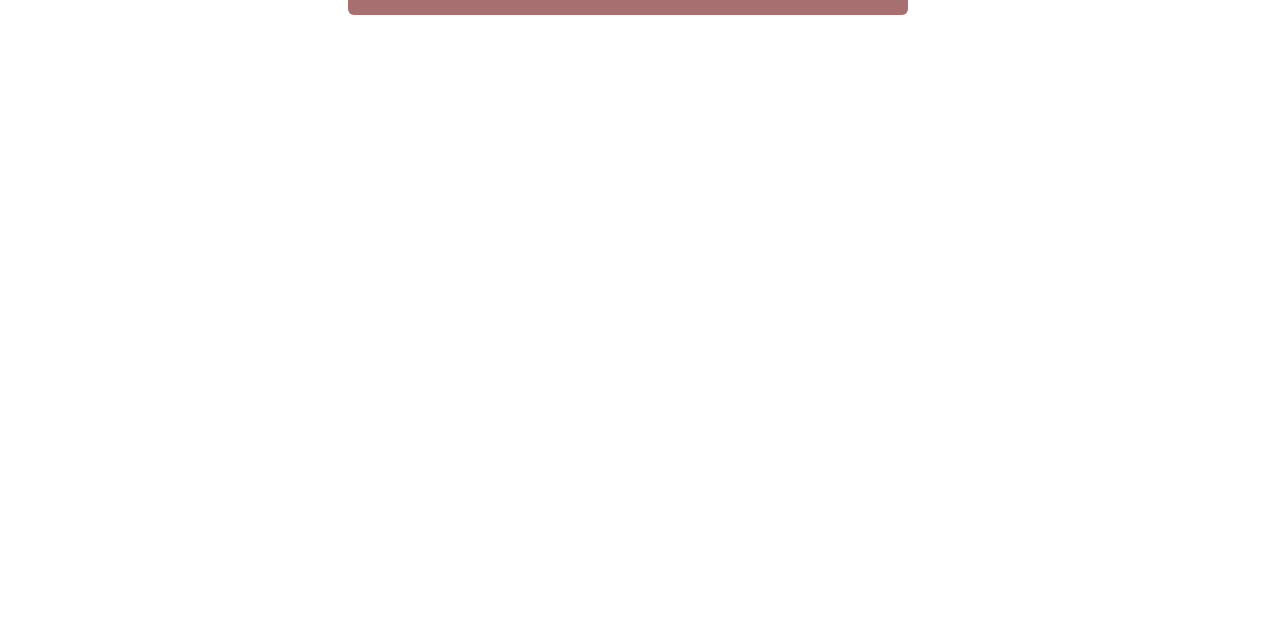
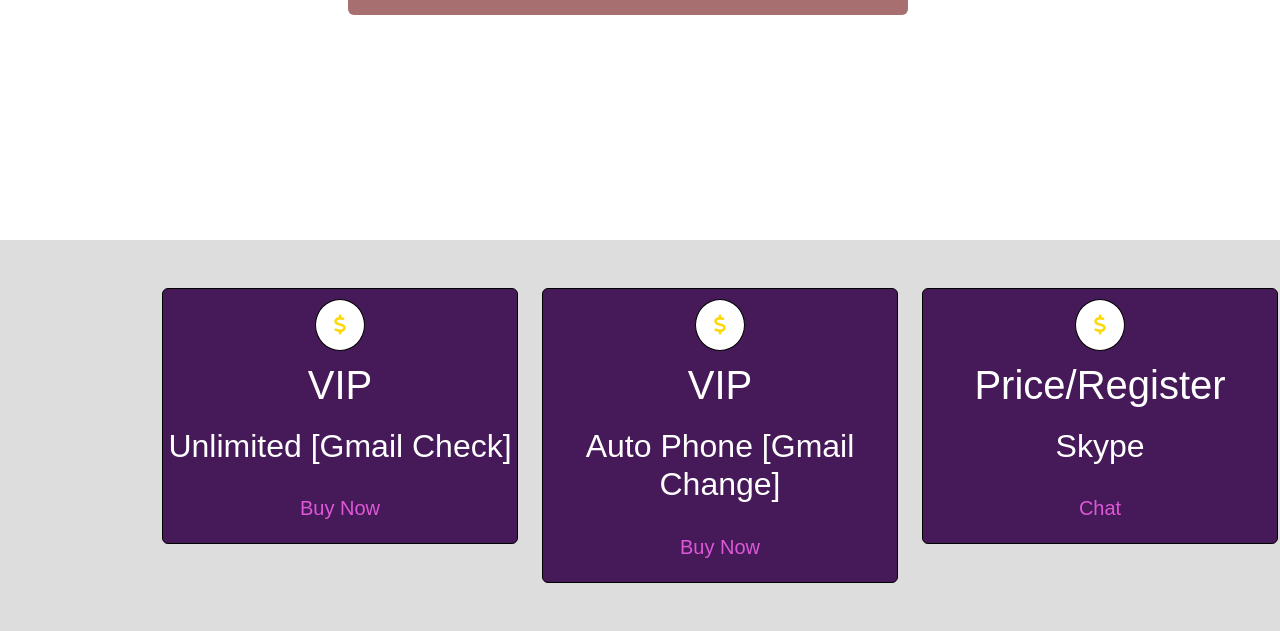
Before and after one commit to anikdey13/Gmail-Checker, a PHP site: page / in a window 1280 px wide. Shown: the part 640-1271 px from the top of the page. Before the commit the page ends 655 px from the top, so only its background shows below. Run offline with PHP 8.4, Linux system fonts and the light colour scheme; some web fonts are replaced.

Commit message:
card section added

```diff
--- a/Css/style.css
+++ b/Css/style.css
@@ -171,3 +171,40 @@
 .reg-form .btn-r {
     background: #FF851B;
 }
+
+
+
+/* Landing page Card section css start */
+.cards{
+    background-color: #ddd;
+}
+.cards .card {
+    border: 1px solid #000;
+    text-align: center;
+    display: flex;
+    gap: 10px;
+    justify-content: center;
+    align-items: center;
+    width: 100%;
+    background-color: rgb(70 25 89);
+}
+.cards .card span{
+    font-size: 20px;
+    border: 1px solid #000;
+    border-radius: 50%;
+    padding: 10px;
+    width: 50px;
+    background-color: #fff;
+    color: gold;
+    display: inline-block;
+    margin-top: 10px;
+}
+.cards .card a{
+    margin-bottom: 10px;
+    font-size: 20px;
+    text-decoration: none;
+    display: inline-block;
+    padding: 10px;
+    font-weight: 500;
+    color: rgb(221, 88, 214);
+}
--- a/index.html
+++ b/index.html
@@ -86,6 +86,37 @@
         </div>
     </section>
 
+    <section class="cards py-5">
+        <div class="container">
+            <div class="row">
+                <div class="col-lg-4">
+                    <div class="card">
+                        <span><i class="fas fa-dollar-sign"></i></span>
+                        <h1>VIP</h1>
+                        <h2>Unlimited [Gmail Check]</h2>
+                        <a href="#">Buy Now</a>
+                    </div>
+                </div>
+                <div class="col-lg-4">
+                    <div class="card">
+                        <span><i class="fas fa-dollar-sign"></i></span>
+                        <h1>VIP</h1>
+                        <h2>Auto Phone [Gmail Change]</h2>
+                        <a href="#">Buy Now</a>
+                    </div>
+                </div>
+                <div class="col-lg-4">
+                    <div class="card">
+                        <span><i class="fas fa-dollar-sign"></i></span>
+                        <h1>Price/Register</h1>
+                        <h2>Skype</h2>
+                        <a href="#">Chat</a>
+                    </div>
+                </div>
+            </div>
+        </div>
+    </section>
+
 </body>
 
 </html>
```
